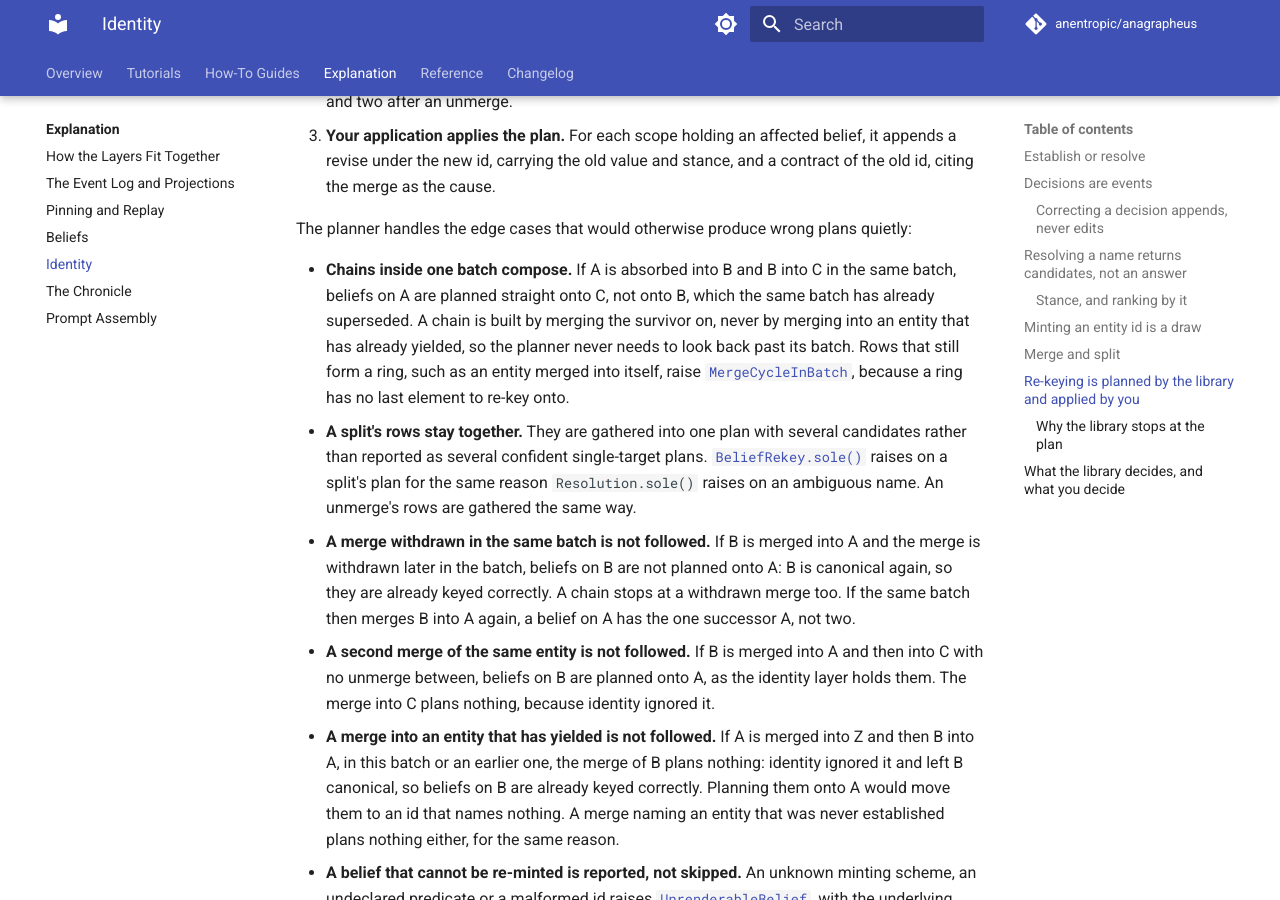
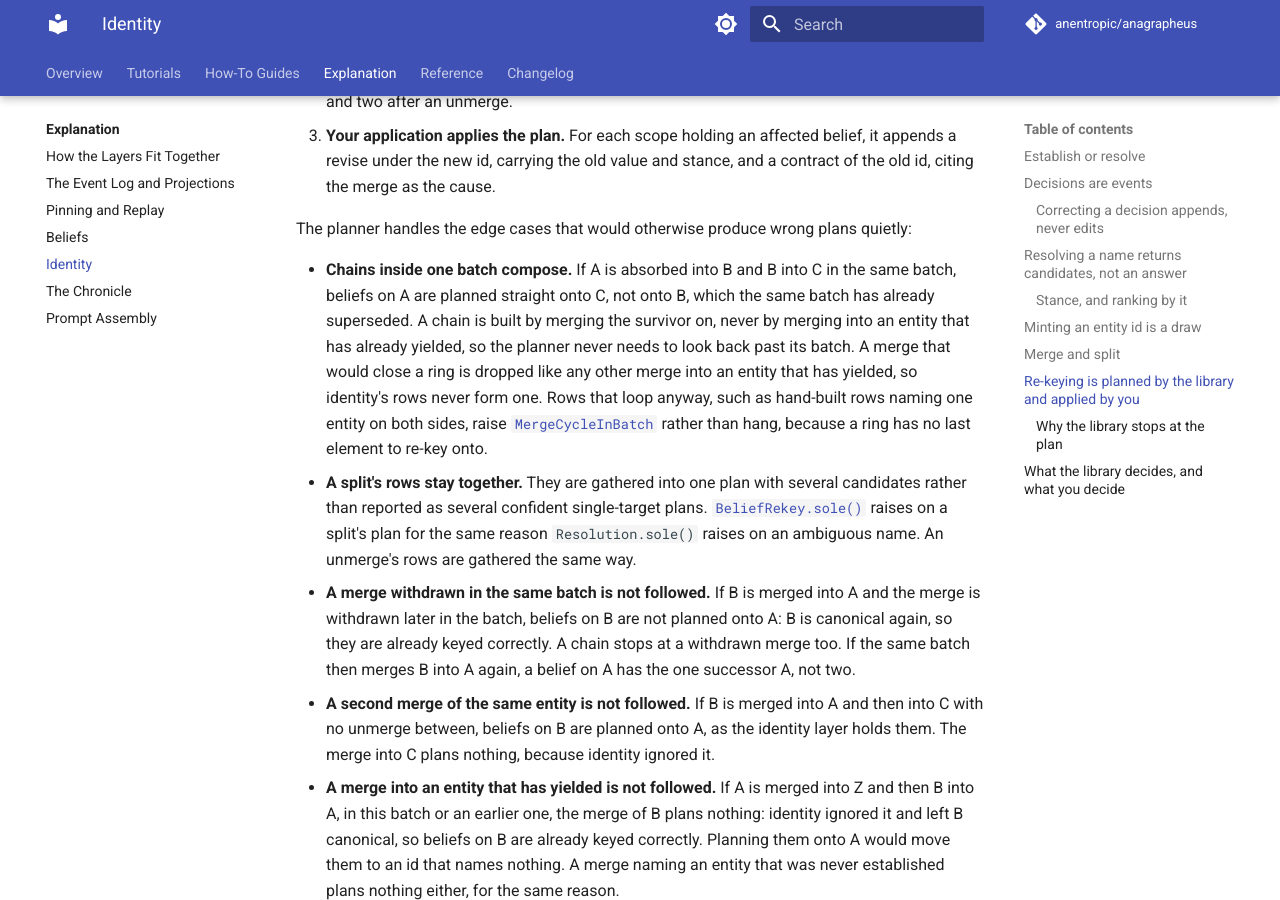
Before and after one commit to anentropic/anagrapheus, an MkDocs documentation site: the page built from docs/src/explanation/identity.md, in a window 1280 px wide and 900 px high, scrolled down 5259 px. Built offline with MkDocs 1.6.1 and Material for MkDocs 9.7.7, drawn with Linux system fonts in a browser that asks for light colours; comment, search, counter and statistics services are not loaded.

Commit message:
docs(identity): say which re-key rows can still loop
Merged already refuses an entity merged into itself, and identity no
longer writes a ring, so MergeCycleInBatch guards hand-built rows only.

Co-Authored-By: Claude Opus 5.5 (1M context) <noreply@anthropic.com>
Claude-Session: https://claude.ai/code/session_013p9Ynd6bw3kC99X8JQGKb3

```diff
--- a/docs/src/explanation/identity.md
+++ b/docs/src/explanation/identity.md
@@ -106,7 +106,7 @@ flowchart LR
 
 The planner handles the edge cases that would otherwise produce wrong plans quietly:
 
-- **Chains inside one batch compose.** If A is absorbed into B and B into C in the same batch, beliefs on A are planned straight onto C, not onto B, which the same batch has already superseded. A chain is built by merging the survivor on, never by merging into an entity that has already yielded, so the planner never needs to look back past its batch. Rows that still form a ring, such as an entity merged into itself, raise [`MergeCycleInBatch`][merge-cycle-in-batch], because a ring has no last element to re-key onto.
+- **Chains inside one batch compose.** If A is absorbed into B and B into C in the same batch, beliefs on A are planned straight onto C, not onto B, which the same batch has already superseded. A chain is built by merging the survivor on, never by merging into an entity that has already yielded, so the planner never needs to look back past its batch. A merge that would close a ring is dropped like any other merge into an entity that has yielded, so identity's rows never form one. Rows that loop anyway, such as hand-built rows naming one entity on both sides, raise [`MergeCycleInBatch`][merge-cycle-in-batch] rather than hang, because a ring has no last element to re-key onto.
 - **A split's rows stay together.** They are gathered into one plan with several candidates rather than reported as several confident single-target plans. [`BeliefRekey.sole()`][belief-rekey-sole] raises on a split's plan for the same reason `Resolution.sole()` raises on an ambiguous name. An unmerge's rows are gathered the same way.
 - **A merge withdrawn in the same batch is not followed.** If B is merged into A and the merge is withdrawn later in the batch, beliefs on B are not planned onto A: B is canonical again, so they are already keyed correctly. A chain stops at a withdrawn merge too. If the same batch then merges B into A again, a belief on A has the one successor A, not two.
 - **A second merge of the same entity is not followed.** If B is merged into A and then into C with no unmerge between, beliefs on B are planned onto A, as the identity layer holds them. The merge into C plans nothing, because identity ignored it.
```
Also changed, not shown: 1 other file.
